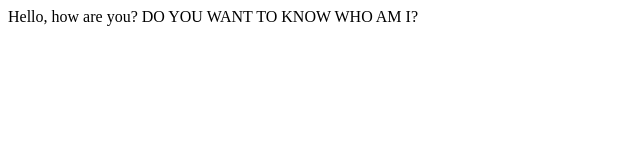
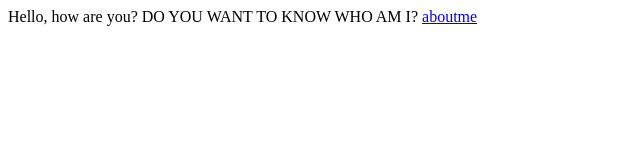
Before and after one commit to horanghaeroar/horanghaeroar.github.io, a plain HTML site: page index.html in a window 1280 px wide. Shown: the full height of the page, 0-640 px from the left. Drawn offline with Linux system fonts and the light colour scheme.

Commit message:
Update index.html

```diff
--- a/index.html
+++ b/index.html
@@ -1,2 +1,4 @@
 Hello, how are you?
 DO YOU WANT TO KNOW WHO AM I?
+
+<a href ="aboutme.html">aboutme</a>
```
